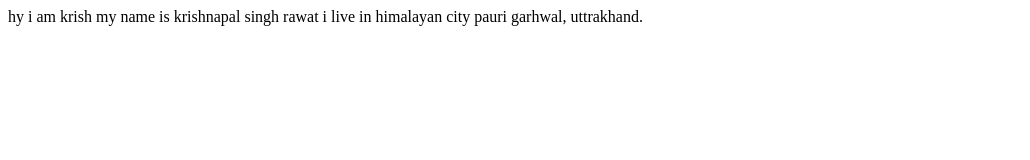
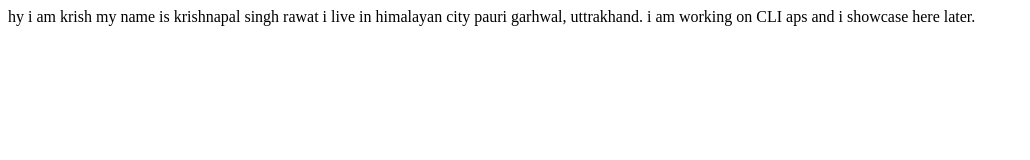
Before and after one commit to LakshmanRawat/krish-site, a plain HTML site: page index.html in a window 1280 px wide. Shown: the whole page, without its empty margins (0-1030 px from the left). Drawn offline with Linux system fonts and the light colour scheme.

Commit message:
update details project

```diff
--- a/index.html
+++ b/index.html
@@ -9,5 +9,7 @@
     hy i am  krish
     my name is krishnapal singh rawat
     i live in himalayan city pauri garhwal, uttrakhand.
+
+    i am working on CLI aps and i showcase here later.
 </body>
 </html>
```
